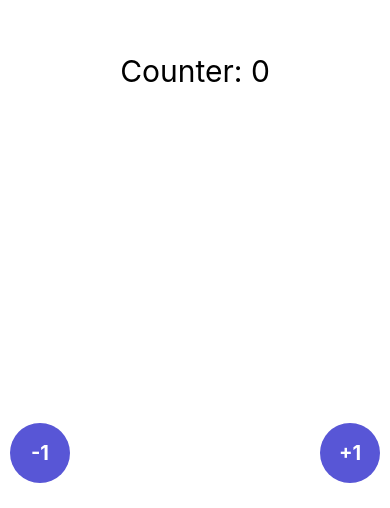
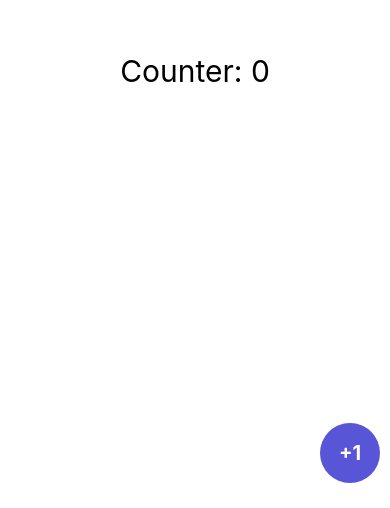
Before and after one commit to FranCarn/Counter-Native, a React Native app: screen / in a window 390 px wide. Shown: the part 336-844 px from the top of the page. Built offline with nearby package versions, Linux system fonts and the light colour scheme.

Commit message:
fab almost componetized

```diff
--- /dev/null
+++ b/src/components/Fab.tsx
@@ -0,0 +1,45 @@
+import React from 'react';
+import { StyleSheet, Text, TouchableOpacity, View } from 'react-native';
+
+interface Props {
+  counter: number;
+  position: 'left' | 'right';
+  title: string;
+  setCounter: (state: number) => void;
+}
+
+export const Fab = ({ setCounter, counter, title, position }: Props) => {
+  return (
+    <TouchableOpacity onPress={() => setCounter(counter + 1)} style={styles.fabLocationBR}>
+      <View style={styles.fab}>
+        <Text style={styles.fabText}>{title}</Text>
+      </View>
+    </TouchableOpacity>
+  );
+};
+
+const styles = StyleSheet.create({
+  fabLocationBR: {
+    bottom: 10,
+    position: 'absolute',
+    right: 10,
+  },
+  fabLocationBL: {
+    bottom: 10,
+    left: 10,
+    position: 'absolute',
+  },
+  fab: {
+    backgroundColor: '#5856d6',
+    borderRadius: 100,
+    height: 60,
+    justifyContent: 'center',
+    width: 60,
+  },
+  fabText: {
+    alignSelf: 'center',
+    color: '#fff',
+    fontSize: 20,
+    fontWeight: 'bold',
+  },
+});
--- /dev/null
+++ b/src/components/index.ts
@@ -0,0 +1 @@
+export * from './Fab';
--- a/src/screens/CounterScreen.tsx
+++ b/src/screens/CounterScreen.tsx
@@ -1,22 +1,14 @@
 import React, { useState } from 'react';
-import { TouchableOpacity, Text, View, StyleSheet } from 'react-native';
+import { Text, View, StyleSheet } from 'react-native';
+import { Fab } from '../components/';
 
 export const CounterScreen = () => {
-  const [counter, setCounter] = useState(0);
+  const [counter, setCounter] = useState<number>(0);
   return (
     <View style={styles.container}>
       <Text style={{ fontSize: 30 }}>Counter: {counter}</Text>
 
-      <TouchableOpacity onPress={() => setCounter((prev) => prev + 1)} style={styles.fabLocationBR}>
-        <View style={styles.fab}>
-          <Text style={styles.fabText}>+1</Text>
-        </View>
-      </TouchableOpacity>
-      <TouchableOpacity onPress={() => setCounter((prev) => prev - 1)} style={styles.fabLocationBL}>
-        <View style={styles.fab}>
-          <Text style={styles.fabText}>-1</Text>
-        </View>
-      </TouchableOpacity>
+      <Fab setCounter={setCounter} title="+1" position="left" />
     </View>
   );
 };
@@ -28,27 +20,4 @@ const styles = StyleSheet.create({
     justifyContent: 'center',
     top: -15,
   },
-  fabLocationBR: {
-    position: 'absolute',
-    right: 10,
-    bottom: 10,
-  },
-  fabLocationBL: {
-    position: 'absolute',
-    left: 10,
-    bottom: 10,
-  },
-  fab: {
-    backgroundColor: '#5856d6',
-    width: 60,
-    height: 60,
-    borderRadius: 100,
-    justifyContent: 'center',
-  },
-  fabText: {
-    color: '#fff',
-    fontSize: 20,
-    fontWeight: 'bold',
-    alignSelf: 'center',
-  },
 });
```
